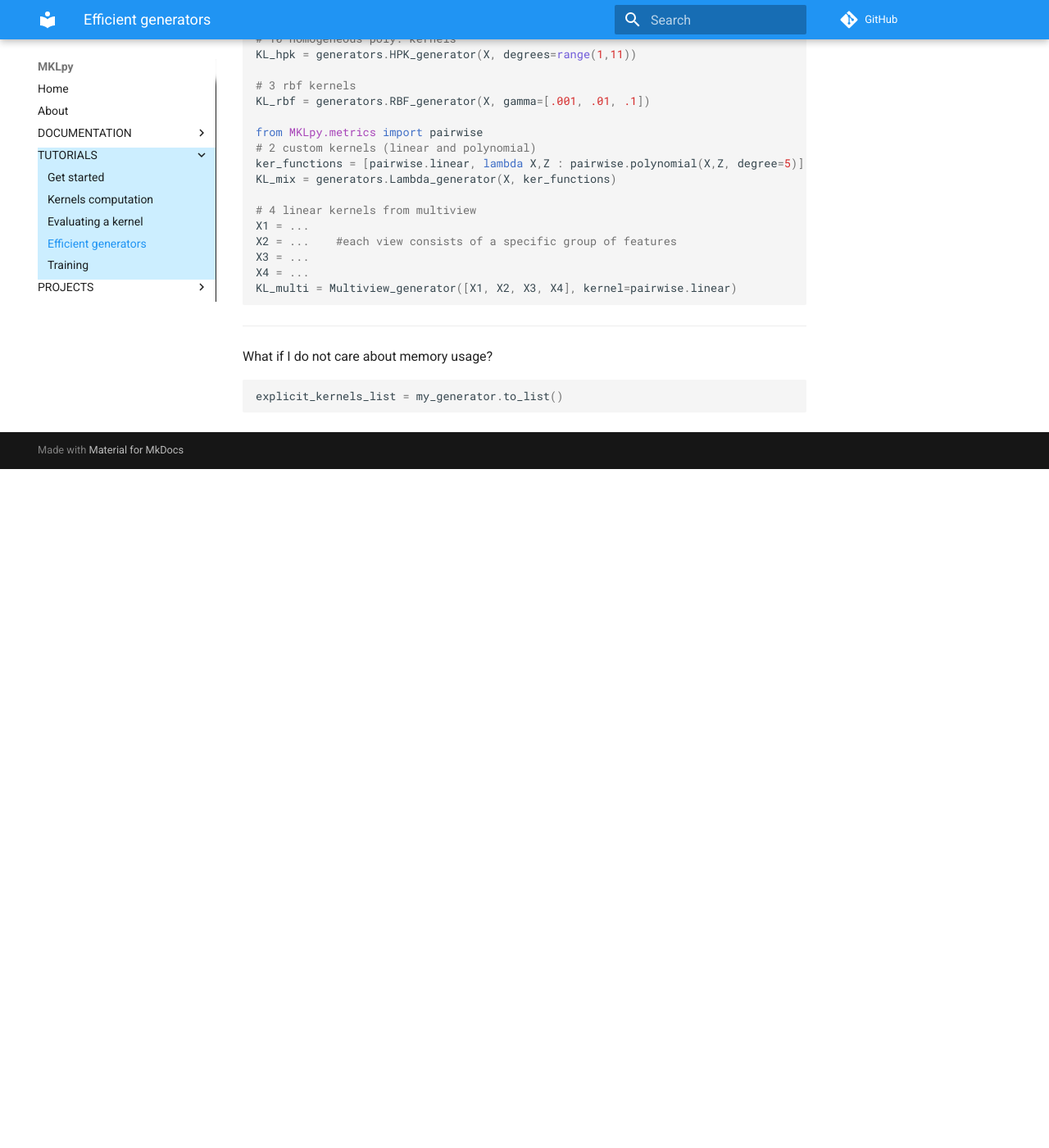
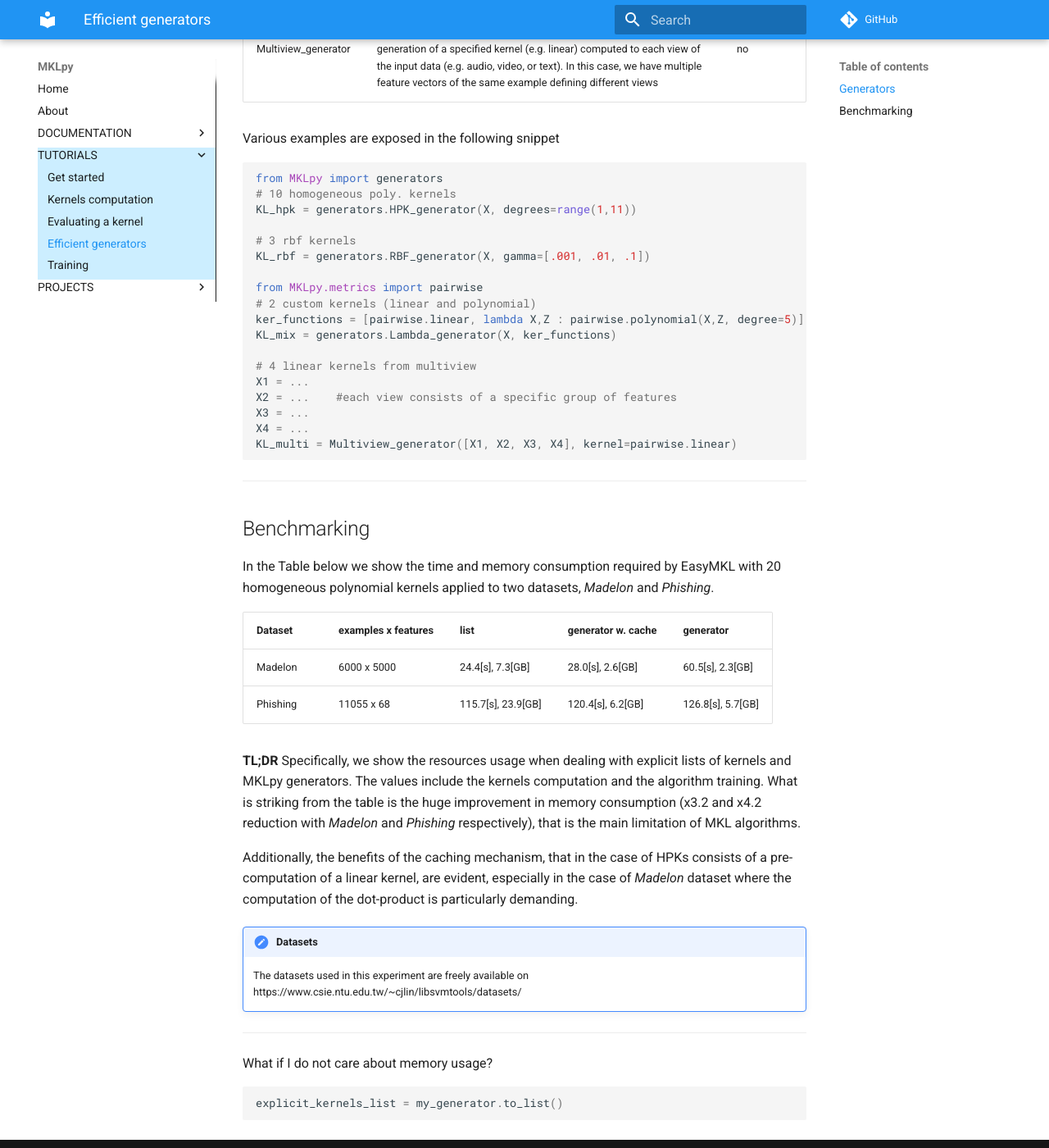
Before and after one commit to IvanoLauriola/MKLpy, an MkDocs documentation site: the page built from docs/examples/examples_generators.md, in a window 1280 px wide and 1400 px high, scrolled down 1387 px. Shown: the whole window at 82% size. Built offline with MkDocs 1.6.1 and Material for MkDocs 9.7.7, drawn with Linux system fonts in a browser that asks for light colours; formulas are drawn with MathJax 3; comment, search, counter and statistics services are not loaded; before the commit the page ends 1959 px from its top, so only the background shows below that; some of the changed text lies outside the part shown.

Commit message:
documentation: kernels generators and benchmarking

````diff
--- a/docs/examples/examples_generators.md
+++ b/docs/examples/examples_generators.md
@@ -15,14 +15,21 @@ KL_te = [hpk(Xte,Xtr, degree=d) for d in range(1,11)]
 This solution is really simple, but it leads to two big problems:
 
 * This specific computation is not efficient at all. Each homogeneous polynomial kernel $k(x,z) = \langle x,z\rangle^d$ requires two main operations, the dot product between examples and the explonentiation.
-However, the result of the dot-product may be easily cached and used for the whole list of kernels.
+It is easy to see that the exponentiation needs to be recomputed for each base kernels, but the result of the dot-product may be easily cached and reused for the whole list of kernels.
 * When dealing with large datasets, the available amount of memory may not be sufficient to handle the whole kernels list.
 
 !!! note
 	Note that the caching is not doable for every possible kernels list
 
-In order to alleviate these problems, we provide specific kernels generators.
-The same homogeneous polynomial kernels may be computed as
+
+- - -
+
+## Generators
+
+
+In order to alleviate these problems, we provide specific kernels generators providing an efficient computations and a lower memory consumption.
+
+The same homogeneous polynomial kernels showed in the previous example may be computed with a generator:
 
 ```python
 from MKLpy.generators import HPK_generator
@@ -63,6 +70,31 @@ X4 = ...
 KL_multi = Multiview_generator([X1, X2, X3, X4], kernel=pairwise.linear)
 ```
 
+
+- - -
+
+## Benchmarking
+
+In the Table below we show the time and memory consumption required by EasyMKL with 20 homogeneous polynomial kernels applied to two datasets, *Madelon* and *Phishing*.
+
+
+|Dataset | examples x features | list | generator w. cache | generator |
+|--------|--------------------|------|--------------------|-----------|
+|Madelon | 6000     x 5000     | 24.4[s], 7.3[GB]   | 28.0[s], 2.6[GB]  | 60.5[s], 2.3[GB]  |
+|Phishing| 11055    x 68       | 115.7[s], 23.9[GB] | 120.4[s], 6.2[GB] | 126.8[s], 5.7[GB] |
+
+
+**TL;DR** Specifically, we show the resources usage when dealing with explicit lists of kernels and MKLpy generators.
+The values include the kernels computation and the algorithm training.
+What is striking from the table is the huge improvement in memory consumption (x3.2 and x4.2 reduction with *Madelon* and *Phishing* respectively), that is the main limitation of MKL algorithms.
+
+Additionally, the benefits of the caching mechanism, that in the case of HPKs consists of a pre-computation of a linear kernel, are evident, especially in the case of *Madelon* dataset where the computation of the dot-product is particularly demanding.
+
+
+!!! see "Datasets"
+	The datasets used in this experiment are freely available on <br>
+	https://www.csie.ntu.edu.tw/~cjlin/libsvmtools/datasets/
+
 - - -
 
 What if I do not care about memory usage?
````
Also changed, not shown: docs/examples/examples_loading.md (+2 -2 lines).
